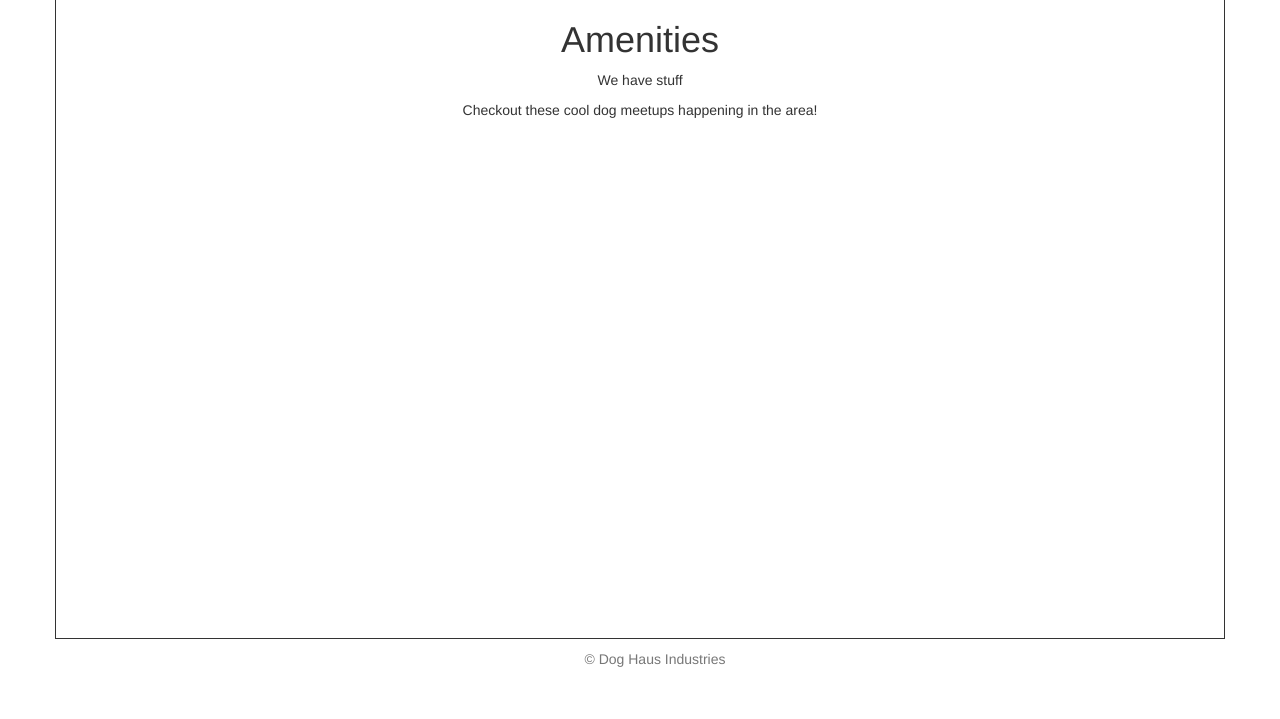
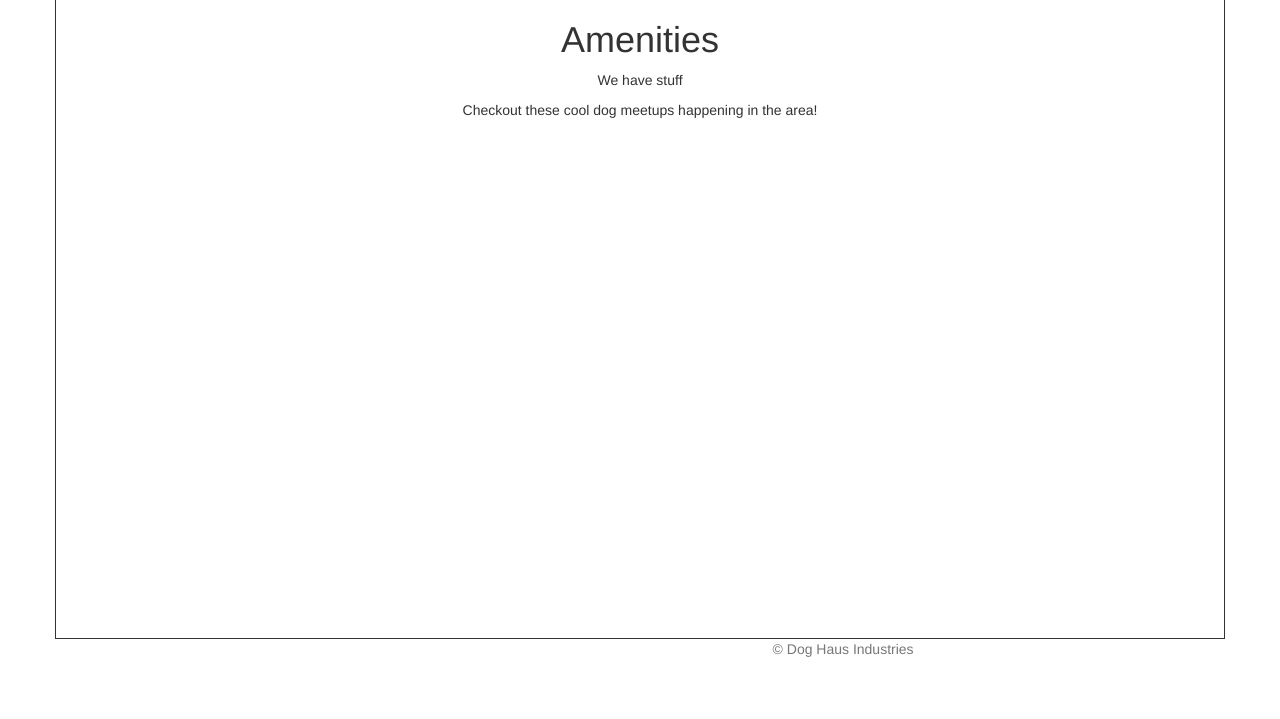
Before and after one commit to jreyes88/project-doghaus, a PHP site: page /amenities.html in a window 1280 px wide. Shown: the part 81-800 px from the top of the page. Run offline with PHP 8.4, Linux system fonts and the light colour scheme; some libraries are stand-ins or nearby versions.

Commit message:
Updated the footer

```diff
--- a/assets/css/main.css
+++ b/assets/css/main.css
@@ -64,8 +64,18 @@ body {
   background-color: #fff;
 }
 
-#footer-text {
-	padding: 10px 10px;
+/* Left Side weather */
+.weatherDiv {
+	float: left;
+	width: 33%;
+	margin-top: 10px;
+}
+
+/* Centered footer text */
+.copyrightDiv {
+	float: left;
+	width: 33%;
+	margin-top: 10px;
 }
 
 /*
--- a/assets/javascript/main.js
+++ b/assets/javascript/main.js
@@ -32,7 +32,7 @@ $("document").ready(function(){
 	            var twoDigitTemp = finalTempLongString.slice(0,[2]);
 	            console.log(twoDigitTemp);
 
-	            $(".weatherDiv").html("<p> Current Weather : " + currentWeatherCondition +  ". Current Temperature : " + twoDigitTemp + " "+ "&#x2109"+  "</p>");
+	            $(".weatherDiv").html("<p class='text-muted'> Current Weather : " + currentWeatherCondition +  ". Current Temperature : " + twoDigitTemp + " "+ "&#x2109"+  "</p>");
 	        }
 
 	        convertFah();//call conversion function
--- a/index.html
+++ b/index.html
@@ -72,7 +72,10 @@
         <div id="footer">
           <div class="container">
             <div class="weatherDiv"></div>
-            <p class="text-muted text-center" id="footer-text">&copy Dog Haus Industries</p>
+
+            <div class="copyrightDiv">
+                <p class="text-muted text-center" id="footer-text">&copy Dog Haus Industries</p>
+            </div>
           </div>
         </div>
     </div>
```
